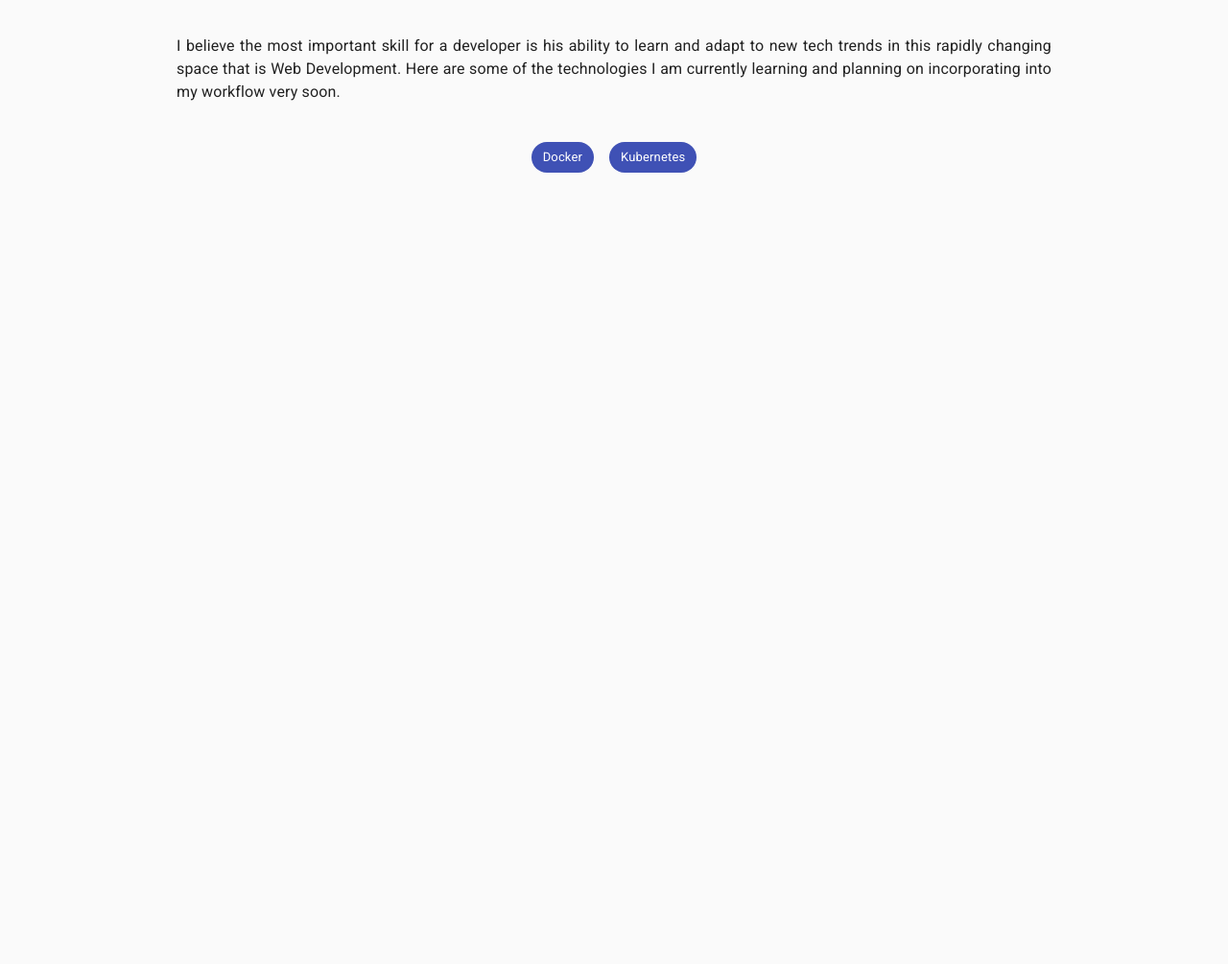
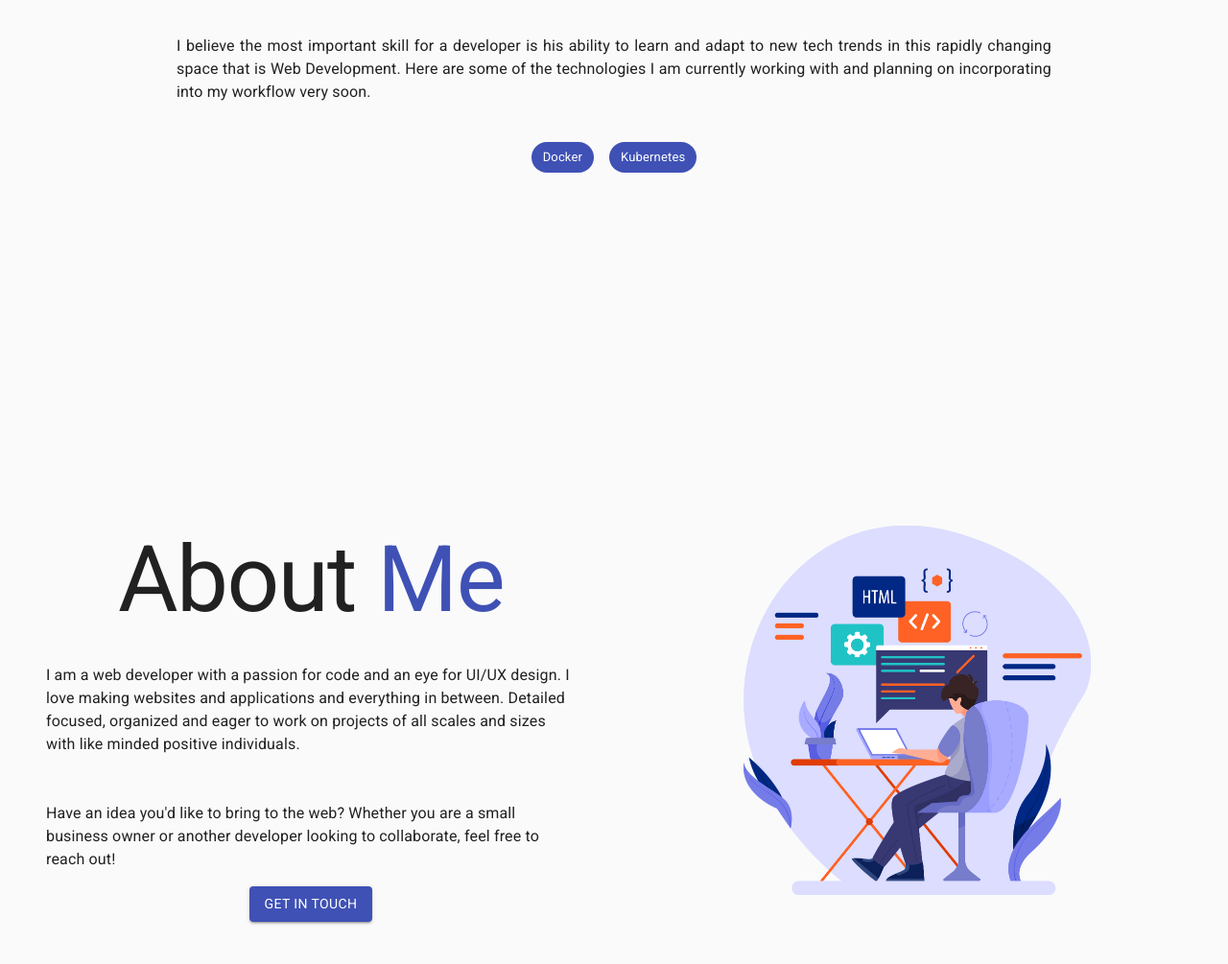
Before and after one commit to mikebabz426/my-portfolio, a Gatsby site: page / in a window 1280 px wide. Shown: the part 1300-2305 px from the top of the page at 96% size. Before the commit the page ends 1600 px from the top, so only its background shows below. Built offline with nearby package versions, Linux system fonts and the light colour scheme; Gatsby itself is replaced by a stand-in of ours.

Commit message:
create About Section for SPA

```diff
--- /dev/null
+++ b/src/components/sections/About.js
@@ -0,0 +1,111 @@
+import React from "react"
+import Layout from "../../components/layout"
+import SEO from "../../components/seo"
+import { graphql, Link, useStaticQuery } from "gatsby"
+import BackgroundImage from "gatsby-background-image"
+import {
+  Container,
+  Typography,
+  Grid,
+  Button,
+  Collapse,
+} from "@material-ui/core"
+import { makeStyles } from "@material-ui/core/styles"
+import { useInView } from "react-intersection-observer"
+
+const useStyles = makeStyles(theme => ({
+  root: {
+    padding: "3rem",
+    margin: "auto",
+  },
+  grid: {
+    marginTop: "10rem",
+  },
+  span: {
+    color: "#3f51b5",
+  },
+  link: {
+    textDecoration: "none",
+  },
+}))
+
+const AboutSection = () => {
+  const data = useStaticQuery(graphql`
+    {
+      about: file(relativePath: { eq: "about.png" }) {
+        childImageSharp {
+          fluid {
+            ...GatsbyImageSharpFluid
+          }
+        }
+      }
+    }
+  `)
+  const classes = useStyles()
+  const source = data.about.childImageSharp.fluid
+  const { ref, inView } = useInView()
+
+  const style = {
+    backgroundSize: "cover",
+    backgroundPosition: "center",
+    backgroundRepeat: "no-repeat",
+    width: "361.25px",
+    height: "385px",
+    margin: "auto",
+  }
+  return (
+    <Layout>
+      <SEO title="About" />
+      <Container maxWidth="lg" className={classes.root}>
+        <Grid
+          className={classes.grid}
+          container
+          spacing={10}
+          justify="center"
+          align="center"
+        >
+          <Grid item md={6} ref={ref}>
+            <Collapse in={inView} timeout={1000}>
+              <Typography variant="h1">
+                About
+                <span className={classes.span}> Me</span>
+              </Typography>
+              <Typography
+                variant="body1"
+                style={{ marginTop: "2rem", textAlign: "left" }}
+              >
+                I am a web developer with a passion for code and an eye for
+                UI/UX design. I love making websites and applications and
+                everything in between. Detailed focused, organized and eager to
+                work on projects of all scales and sizes with like minded
+                positive individuals.
+              </Typography>
+              <Typography
+                variant="body1"
+                style={{ marginTop: "3rem", textAlign: "left" }}
+              >
+                Have an idea you'd like to bring to the web? Whether you are a
+                small business owner or another developer looking to
+                collaborate, feel free to reach out!
+              </Typography>
+              <Link to="/contact" className={classes.link}>
+                <Button
+                  variant="contained"
+                  color="secondary"
+                  style={{ marginTop: "1rem" }}
+                >
+                  Get in Touch
+                </Button>
+              </Link>
+            </Collapse>
+          </Grid>
+          <Grid item md={6}>
+            <BackgroundImage style={style} fluid={source}></BackgroundImage>
+          </Grid>
+        </Grid>
+      </Container>
+    </Layout>
+  )
+}
+
+export default AboutSection
--- a/src/pages/index.js
+++ b/src/pages/index.js
@@ -1,5 +1,6 @@
 import React, { useContext, useState, useEffect } from "react"
 import Layout from "../components/layout"
+import AboutSection from "../components/sections/About"
 import BackgroundImage from "gatsby-background-image"
 import SEO from "../components/seo"
 import { graphql, Link } from "gatsby"
@@ -305,8 +306,8 @@ const IndexPage = ({ data }) => {
             I believe the most important skill for a developer is his ability to
             learn and adapt to new tech trends in this rapidly changing space
             that is Web Development. Here are some of the technologies I am
-            currently learning and planning on incorporating into my workflow
-            very soon.
+            currently working with and planning on incorporating into my
+            workflow very soon.
           </Typography>
           <Box style={{ display: "flex", margin: "2rem" }}>
             <Chip color="primary" label="Docker" className={classes.chip} />
@@ -314,6 +315,7 @@ const IndexPage = ({ data }) => {
           </Box>
         </Container>
       </Container>
+      <AboutSection />
     </Layout>
   )
 }
```
